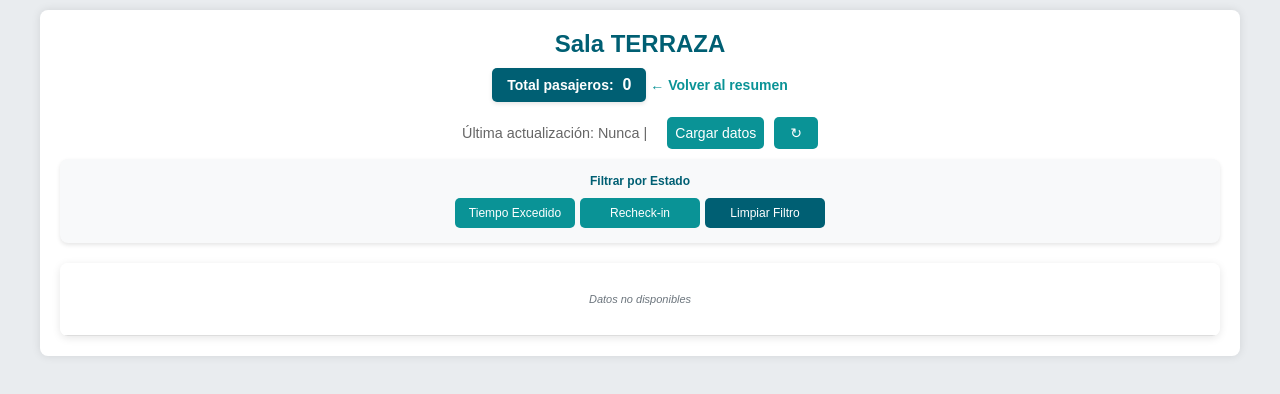
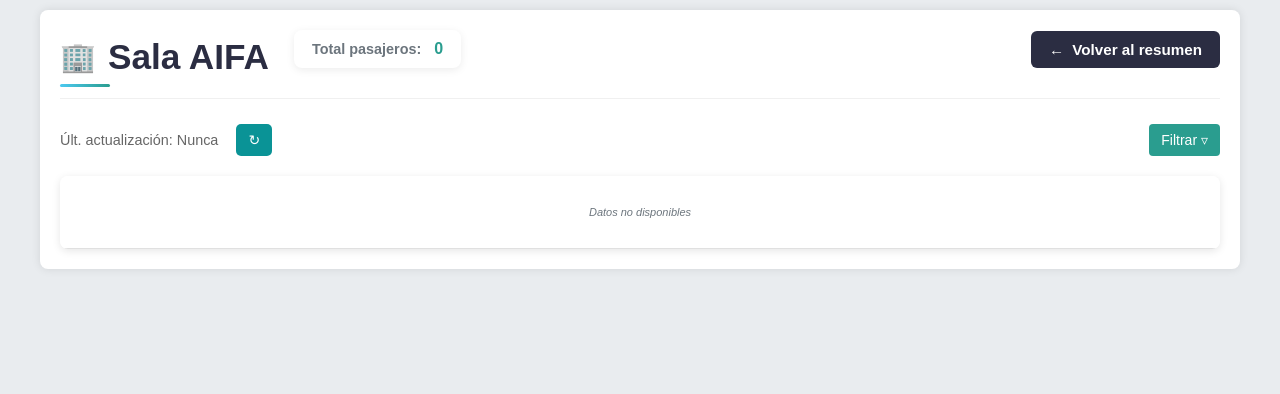
Before and after one commit to dataanalyst3-tgle/Recheckin, a plain HTML site: page terraza.html in a window 1280 px wide. Drawn offline with Linux system fonts and the light colour scheme; no server answers.

Commit message:
terraza.html

```diff
--- a/terraza.html
+++ b/terraza.html
@@ -3,39 +3,141 @@
 <head>
     <meta charset="UTF-8">
     <meta name="viewport" content="width=device-width, initial-scale=1.0">
-    <title>Recheck-in - TERRAZA</title>
+    <title>Recheck-in - Terraza</title>
     <link rel="icon" type="image/x-icon" href="../img/TGLE_logo.ico">
     <link rel="stylesheet" href="../style.css">
     <script src="https://cdnjs.cloudflare.com/ajax/libs/xlsx/0.18.5/xlsx.full.min.js"></script>
+    <style>
+        /* Estilo mejorado para la página de sala */
+        .sala-header {
+            display: flex;
+            justify-content: space-between;
+            align-items: center;
+            margin-bottom: 25px;
+            flex-wrap: wrap;
+            gap: 20px;
+            padding-bottom: 15px;
+            border-bottom: 1px solid #f0f0f0;
+        }
+
+        .sala-info {
+            display: flex;
+            align-items: center;
+            gap: 25px;
+            flex-wrap: wrap;
+        }
+
+        .sala-title {
+            position: relative;
+            font-size: 2.2rem;
+            color: #2b2d42;
+            margin: 0;
+            font-weight: 700;
+            display: flex;
+            align-items: center;
+            gap: 12px;
+        }
+
+        .sala-title::before {
+            content: "🏢";
+            font-size: 1.8rem;
+        }
+
+        .sala-title::after {
+            content: "";
+            position: absolute;
+            left: 0;
+            bottom: -10px;
+            width: 50px;
+            height: 3px;
+            background: linear-gradient(90deg, #4cc9f0, #2a9d8f);
+            border-radius: 3px;
+        }
+
+        .sala-total {
+            background: white;
+            padding: 10px 18px;
+            border-radius: 8px;
+            box-shadow: 0 2px 8px rgba(0,0,0,0.08);
+            display: flex;
+            align-items: center;
+            gap: 8px;
+        }
+
+        .total-label {
+            font-size: 0.9rem;
+            color: #6c757d;
+        }
+
+        .total-value {
+            font-size: 1.4rem;
+            font-weight: 700;
+            color: #2a9d8f;
+        }
+
+        .btn-volver {
+            background: #2b2d42;
+            color: white;
+            padding: 10px 18px;
+            border-radius: 6px;
+            text-decoration: none;
+            display: inline-flex;
+            align-items: center;
+            gap: 8px;
+            transition: all 0.3s ease;
+            font-size: 0.95rem;
+        }
+
+        .btn-volver:hover {
+            background: #1a1a2e;
+            transform: translateX(-3px);
+            box-shadow: 0 2px 8px rgba(0,0,0,0.1);
+        }
+
+        /* Ajustes para mantener consistencia con el resumen */
+        .compact-filters {
+            margin-bottom: 20px;
+        }
+
+        /* Efecto hover para filas de tabla */
+        #tablaGeneral tbody tr:hover {
+            background-color: #f8f9fa !important;
+        }
+    </style>
 </head>
 <body>
     <div class="container">
-        <h1>Sala TERRAZA</h1>
-
-        <!-- Mostrar total de pasajeros -->
-        <div class="sala-total" id="salaTotal">
-            <span class="total-label">Total pasajeros:</span>
-            <span class="total-value">0</span>
-        </div>
-
-        <!-- Botón para volver al resumen -->
-        <a href="../index.html" class="btn-volver">← Volver al resumen</a>
-
-        <!-- Sección de acciones y filtros -->
-        <section class="actions-and-filters">
-            <div class="actions">
-                <p class="update-time" id="horaActualizacion">Última actualización: Nunca | </p>
-                <button id="btnCargar">Cargar datos</button>
-                <button id="btnActualizar">↻</button>
+        <header class="sala-header">
+            <div class="sala-info">
+                <h1 class="sala-title">Sala AIFA</h1>
+                <div class="sala-total" id="salaTotal">
+                    <span class="total-label">Total pasajeros:</span>
+                    <span class="total-value">0</span>
+                </div>
             </div>
 
-            <div class="filter">
-                <div class="filter-group">
-                    <h3>Filtrar por Estado</h3>
-                    <div class="filter-buttons">
-                        <button onclick="filtrarPorEstado('excedido')">Tiempo Excedido</button>
-                        <button onclick="filtrarPorEstado('recheck')">Recheck-in</button>
-                        <button class="clear-filter" id="btnLimpiarFiltro">Limpiar Filtro</button>
+            <a href="../index.html" class="btn-volver">
+                <span>←</span>
+                <span>Volver al resumen</span>
+            </a>
+        </header>
+
+        <!-- Filtros compactos -->
+        <section class="compact-filters">
+            <div class="filter-controls">
+                <div class="left-group">
+                    <p class="update-time" id="horaActualizacion">Últ. actualización: Nunca</p>
+                    <button id="btnCargar" title="Cargar datos">↻</button>
+                </div>
+
+                <div class="right-group">
+                    <div class="dropdown-filter">
+                        <button class="filter-toggle">Filtrar ▿</button>
+                        <div class="filter-options">
+                            <button onclick="filtrarPorEstado('excedido')">Excedidos</button>
+                            <button onclick="filtrarPorEstado('recheck')">Rechecks</button>
+                            <button id="btnLimpiarFiltro">Limpiar</button>
+                        </div>
                     </div>
                 </div>
             </div>
@@ -44,7 +146,7 @@
         <!-- Sección de la tabla -->
         <section class="report">
             <div class="table-container">
-                <table id="tablaExcel">
+                <table id="tablaGeneral">
                     <thead></thead>
                     <tbody></tbody>
                 </table>
@@ -55,6 +157,6 @@
     <!-- Botón para subir -->
     <button id="btnSubir" class="btn-subir">↑</button>
 
-    <script src="../script.js"></script>
+    <script src="script.js"></script>
 </body>
 </html>
```
